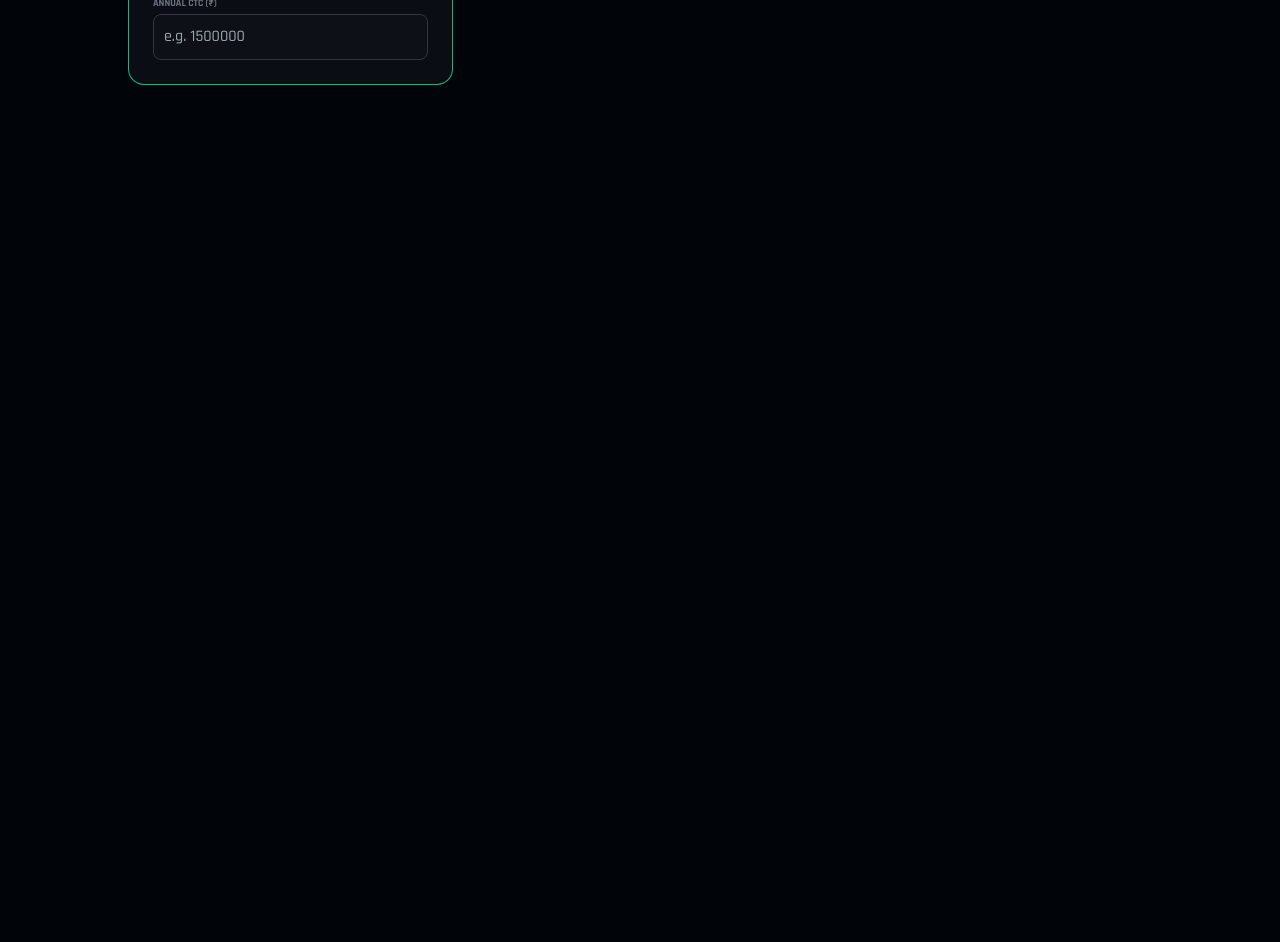
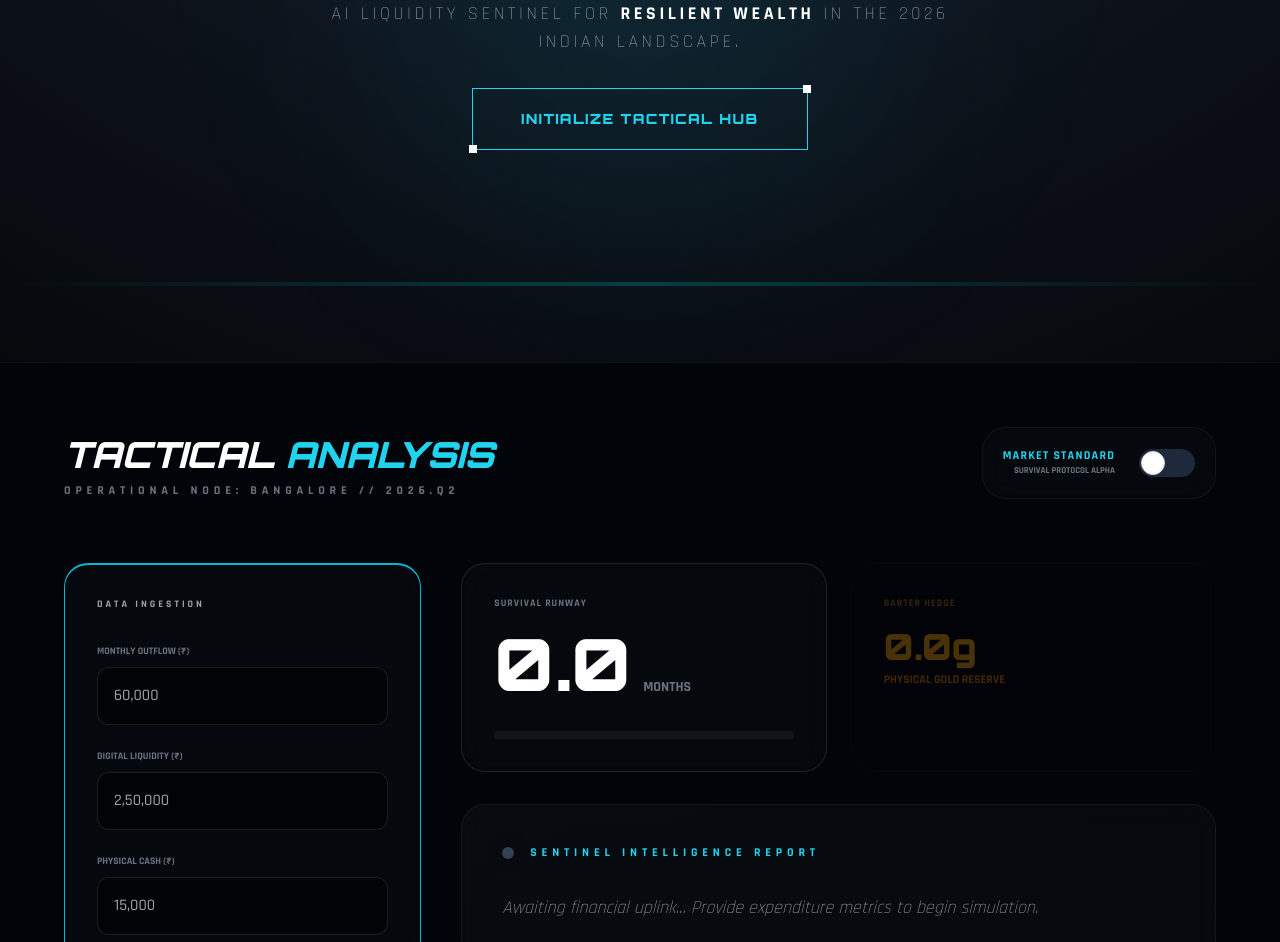
Before and after one commit to smdazamchisty-lang/Nexuspro-Financial-calculator, a plain HTML site: page index.html in a window 1280 px wide. Shown: the part 438-1380 px from the top of the page. Before the commit the page ends 800 px from the top, so only its background shows below. Drawn offline with nearby package versions, Linux system fonts and the light colour scheme.

Commit message:
Update title and styles in index.html

```diff
--- a/index.html
+++ b/index.html
@@ -2,163 +2,225 @@
 <html lang="en">
 <head>
     <meta charset="UTF-8">
-    <title>Nexus Bharat | Indian Survival Engine 2026</title>
+    <meta name="viewport" content="width=device-width, initial-scale=1.0">
+    <title>NEXUS BHARAT | The Sentinel</title>
     <script src="https://cdn.tailwindcss.com"></script>
-    <link href="https://fonts.googleapis.com/css2?family=Orbitron:wght@600&family=Rajdhani:wght@500;700&display=swap" rel="stylesheet">
+    <link href="https://fonts.googleapis.com/css2?family=Orbitron:wght@600;900&family=Rajdhani:wght@300;500;700&display=swap" rel="stylesheet">
     <style>
-        body { background: #010409; color: #e6edf3; font-family: 'Rajdhani', sans-serif; }
-        .india-glass { background: rgba(13, 17, 23, 0.8); border: 1px solid #30363d; border-radius: 16px; }
-        .crisis-border { border-top: 4px solid #ef4444 !important; background: linear-gradient(to bottom, #1a0505, #010409); }
-        .neo-input { background: #0d1117; border: 1px solid #30363d; color: white; padding: 10px; border-radius: 8px; width: 100%; }
-        .neo-input:focus { border-color: #58a6ff; outline: none; }
+        :root { --neon: #00f2ff; --war: #ff4d4d; --gold: #f59e0b; }
+        body { background: #000; color: #fff; font-family: 'Rajdhani', sans-serif; overflow-x: hidden; scroll-behavior: smooth; }
+        .font-display { font-family: 'Orbitron', sans-serif; }
+
+        /* High-Fidelity Backgrounds */
+        .hero-bg { background: radial-gradient(circle at 50% -20%, #1e293b 0%, #000 80%); }
+        .glass { background: rgba(255, 255, 255, 0.02); border: 1px solid rgba(255, 255, 255, 0.1); backdrop-filter: blur(15px); border-radius: 24px; }
+
+        /* Animations */
+        @keyframes scan { 0% { top: -10%; } 100% { top: 110%; } }
+        .scanline { width: 100%; height: 4px; background: linear-gradient(to right, transparent, var(--neon), transparent); position: absolute; animation: scan 6s linear infinite; opacity: 0.2; }
+
+        .pulse-red { animation: pulseRed 2s infinite; }
+        @keyframes pulseRed { 0% { box-shadow: 0 0 0 0 rgba(239, 68, 68, 0.4); } 70% { box-shadow: 0 0 0 20px rgba(239, 68, 68, 0); } 100% { box-shadow: 0 0 0 0 rgba(239, 68, 68, 0); } }
+
+        /* Custom Inputs */
+        .neo-input { background: rgba(0,0,0,0.6); border: 1px solid rgba(255,255,255,0.1); color: #fff; padding: 16px; border-radius: 12px; transition: 0.4s; }
+        .neo-input:focus { border-color: var(--neon); outline: none; box-shadow: 0 0 20px rgba(0, 242, 255, 0.15); }
+
+        .tab-transition { transition: all 0.6s cubic-bezier(0.4, 0, 0.2, 1); }
     </style>
 </head>
-<body class="p-4 md:p-8">
+<body class="hero-bg">
 
-    <header class="max-w-5xl mx-auto flex flex-col md:flex-row justify-between items-center mb-8 gap-4">
-        <div class="flex items-center gap-3">
-            <div class="w-10 h-10 bg-orange-500 rounded-sm flex items-center justify-center font-bold text-white italic">B</div>
+    <section id="landing" class="min-h-screen flex flex-col items-center justify-center relative p-6">
+        <div class="scanline"></div>
+        <div class="absolute top-1/2 left-1/2 -translate-x-1/2 -translate-y-1/2 w-[500px] h-[500px] bg-cyan-500/10 rounded-full blur-[120px] -z-10"></div>
+
+        <div class="text-center space-y-8 max-w-4xl">
+            <div class="inline-block px-4 py-1 border border-cyan-500/30 rounded-full bg-cyan-500/5">
+                <span class="text-[10px] font-bold tracking-[0.6em] text-cyan-400 uppercase">System Integrity: Nominal</span>
+            </div>
+
+            <h1 class="text-6xl md:text-9xl font-display font-black tracking-tighter italic">
+                NEXUS<span class="text-cyan-400">BHARAT</span>
+            </h1>
+
+            <p class="text-gray-400 text-sm md:text-lg tracking-[0.2em] font-light max-w-2xl mx-auto uppercase">
+                AI Liquidity Sentinel for <span class="text-white font-bold">Resilient Wealth</span> in the 2026 Indian Landscape.
+            </p>
+
+            <button onclick="scrollToCalc()" class="group relative px-12 py-5 font-display text-sm font-black uppercase tracking-widest border border-cyan-400 text-cyan-400 hover:bg-cyan-400 hover:text-black transition-all duration-500">
+                Initialize Tactical Hub
+                <span class="absolute -top-1 -right-1 w-2 h-2 bg-white"></span>
+                <span class="absolute -bottom-1 -left-1 w-2 h-2 bg-white"></span>
+            </button>
+        </div>
+    </section>
+
+    <section id="calculator" class="min-h-screen p-6 md:p-16 border-t border-white/5 bg-[#010409]">
+        <div class="max-w-7xl mx-auto">
+
+            <div class="flex flex-col md:flex-row justify-between items-start md:items-end mb-16 gap-8">
                 <div>
-                <h1 class="text-xl font-bold tracking-tight uppercase">Nexus<span id="header_title" class="text-emerald-500 ml-1">Bharat</span></h1>
-                <p class="text-[9px] text-gray-500 font-bold tracking-widest uppercase">RBI AA-Compliant Survival Logic</p>
+                    <h2 class="text-4xl font-display font-bold uppercase italic">Tactical <span class="text-cyan-400">Analysis</span></h2>
+                    <p class="text-xs text-gray-500 font-bold tracking-[0.4em] uppercase mt-2">Operational Node: Bangalore // 2026.Q2</p>
+                </div>
+
+                <div class="glass p-5 flex items-center gap-6 border-white/5">
+                    <div class="text-right">
+                        <p id="mode-text" class="text-xs font-black text-cyan-400 uppercase tracking-widest">Market Standard</p>
+                        <p class="text-[9px] text-gray-500 uppercase font-bold">Survival Protocol Alpha</p>
+                    </div>
+                    <label class="relative inline-flex items-center cursor-pointer">
+                        <input type="checkbox" id="crisis-toggle" onchange="runCrisisLogic()" class="sr-only peer">
+                        <div class="w-14 h-7 bg-slate-800 peer-focus:outline-none rounded-full peer peer-checked:after:translate-x-full peer-checked:after:border-white after:content-[''] after:absolute after:top-[2px] after:left-[2px] after:bg-white after:border-gray-300 after:border after:rounded-full after:h-6 after:w-6 after:transition-all peer-checked:bg-red-600"></div>
+                    </label>
                 </div>
             </div>
-        <div class="flex items-center gap-4 india-glass px-5 py-2">
-            <span class="text-[10px] font-bold uppercase text-gray-400">War/Crisis Protocol</span>
-            <input type="checkbox" id="war_toggle" onchange="toggleWar()" class="w-10 h-5 bg-gray-700 rounded-full appearance-none checked:bg-red-600 cursor-pointer transition relative">
-        </div>
-    </header>
 
-    <main class="max-w-5xl mx-auto grid grid-cols-1 lg:grid-cols-12 gap-6">
+            <div class="grid grid-cols-1 lg:grid-cols-12 gap-10">
 
-        <aside class="lg:col-span-4 space-y-4">
-            <div id="input_card" class="india-glass p-6 border-t-4 border-emerald-500 transition-all">
-                <h3 class="text-xs font-bold text-gray-400 uppercase mb-5">Step 1: Discover Assets</h3>
-                <div class="space-y-4">
+                <div class="lg:col-span-4 space-y-6">
+                    <div id="input-card" class="glass p-8 border-t-2 border-cyan-500 tab-transition">
+                        <h3 class="text-[10px] font-black text-gray-400 uppercase tracking-[0.3em] mb-8">Data Ingestion</h3>
+                        <div class="space-y-6">
                             <div>
-                        <label class="text-[10px] font-bold text-gray-500 uppercase">Monthly Essential Spend (₹)</label>
-                        <input type="number" id="in_burn" oninput="run()" class="neo-input" placeholder="e.g. 45000">
+                                <label class="text-[10px] font-bold text-gray-500 uppercase mb-2 block">Monthly Outflow (₹)</label>
+                                <input type="number" id="in-spend" oninput="analyze()" class="neo-input w-full" placeholder="60,000">
                             </div>
                             <div>
-                        <label class="text-[10px] font-bold text-gray-500 uppercase">Bank/UPI Balances (₹)</label>
-                        <input type="number" id="in_digital" oninput="run()" class="neo-input" placeholder="e.g. 500000">
+                                <label class="text-[10px] font-bold text-gray-500 uppercase mb-2 block">Digital Liquidity (₹)</label>
+                                <input type="number" id="in-digital" oninput="analyze()" class="neo-input w-full" placeholder="2,50,000">
                             </div>
                             <div>
-                        <label class="text-[10px] font-bold text-gray-500 uppercase">Physical Cash (Home) (₹)</label>
-                        <input type="number" id="in_hand" oninput="run()" class="neo-input" placeholder="e.g. 10000">
+                                <label class="text-[10px] font-bold text-gray-500 uppercase mb-2 block">Physical Cash (₹)</label>
+                                <input type="number" id="in-physical" oninput="analyze()" class="neo-input w-full" placeholder="15,000">
                             </div>
-                    <div>
-                        <label class="text-[10px] font-bold text-gray-500 uppercase">Annual CTC (₹)</label>
-                        <input type="number" id="in_income" oninput="run()" class="neo-input" placeholder="e.g. 1500000">
-                    </div>
-                </div>
-            </div>
-        </aside>
-
-        <section class="lg:col-span-8 space-y-6">
-            <div class="grid grid-cols-1 md:grid-cols-2 gap-4">
-                <div class="india-glass p-6">
-                    <h4 class="text-[10px] font-bold text-gray-500 uppercase">Survival Runway</h4>
-                    <div class="flex items-baseline gap-2 mt-1">
-                        <span id="out_runway" class="text-5xl font-bold text-white">0.0</span>
-                        <span class="text-[10px] font-bold text-gray-500 uppercase">Months</span>
-                    </div>
-                    <div class="w-full bg-gray-800 h-1 mt-4 rounded-full overflow-hidden">
-                        <div id="runway_bar" class="h-full bg-emerald-500 transition-all duration-700" style="width: 0%"></div>
-                    </div>
-                </div>
-                <div class="india-glass p-6">
-                    <h4 class="text-[10px] font-bold text-gray-500 uppercase">Estimated Tax (2026)</h4>
-                    <div class="flex items-baseline gap-2 mt-1">
-                        <span class="text-2xl font-bold text-indigo-400">₹</span>
-                        <span id="out_tax" class="text-4xl font-bold text-white">0</span>
                         </div>
                     </div>
                 </div>
 
-            <div class="india-glass p-8">
-                <div class="flex items-center justify-between mb-6">
-                    <h3 id="report_title" class="text-xs font-bold uppercase tracking-widest text-emerald-400">Tactical Wealth Report</h3>
-                    <span id="status_badge" class="text-[9px] font-black px-3 py-1 bg-gray-800 rounded text-gray-500">STANDBY</span>
+                <div class="lg:col-span-8 space-y-8">
+                    <div class="grid grid-cols-1 md:grid-cols-2 gap-6">
+                        <div class="glass p-8 relative overflow-hidden">
+                            <h4 class="text-[10px] font-black text-gray-500 uppercase tracking-widest">Survival Runway</h4>
+                            <div class="flex items-baseline gap-3 mt-4">
+                                <span id="out-runway" class="text-7xl font-display font-black">0.0</span>
+                                <span class="text-sm font-bold text-gray-500 uppercase">Months</span>
                             </div>
-                <div id="report_text" class="text-sm text-gray-400 leading-relaxed italic">
-                    Analyze your liquidity across digital and physical nodes to generate a roadmap.
+                            <div class="w-full bg-white/5 h-2 mt-8 rounded-full overflow-hidden">
+                                <div id="bar-runway" class="h-full bg-cyan-400 tab-transition" style="width: 0%"></div>
+                            </div>
                         </div>
 
-                <div id="gold_section" class="hidden mt-6 pt-6 border-t border-gray-800">
-                    <div class="flex justify-between items-center">
-                        <span class="text-[10px] font-bold text-orange-400 uppercase">War-Time Barter Reserve</span>
-                        <span id="gold_val" class="text-xl font-bold text-white">0.0g Gold</span>
+                        <div id="gold-card" class="glass p-8 border-white/5 opacity-30 transition-all duration-700">
+                            <h4 class="text-[10px] font-black text-amber-500/70 uppercase tracking-widest">Barter Hedge</h4>
+                            <div class="mt-4">
+                                <span id="out-gold" class="text-4xl font-display font-black text-amber-500">0.0g</span>
+                                <span class="text-xs font-bold text-amber-600 block mt-1 uppercase">Physical Gold Reserve</span>
                             </div>
                         </div>
                     </div>
+
+                    <div class="glass p-10 min-h-[300px] border-white/5 relative bg-gradient-to-br from-white/[0.01] to-transparent">
+                        <div class="flex items-center gap-4 mb-8">
+                            <div id="status-light" class="w-3 h-3 rounded-full bg-slate-700 shadow-[0_0_15px_rgba(0,0,0,0.5)]"></div>
+                            <h3 id="report-title" class="text-xs font-black uppercase tracking-[0.4em] text-cyan-400">Sentinel Intelligence Report</h3>
+                        </div>
+
+                        <div id="report-text" class="text-lg text-gray-400 leading-relaxed font-light italic">
+                            Awaiting financial uplink... Provide expenditure metrics to begin simulation.
+                        </div>
+
+                        <div id="action-footer" class="mt-12 pt-8 border-t border-white/5 hidden">
+                            <div class="flex flex-wrap gap-4">
+                                <div class="px-4 py-2 bg-cyan-500/10 border border-cyan-500/20 rounded text-[10px] font-bold uppercase text-cyan-400">Tax Compliant (2026)</div>
+                                <div class="px-4 py-2 bg-amber-500/10 border border-amber-500/20 rounded text-[10px] font-bold uppercase text-amber-400">Liquidity Focused</div>
+                            </div>
+                        </div>
+                    </div>
+                </div>
+
+            </div>
+        </div>
     </section>
-    </main>
 
     <script>
-        let isWar = false;
-
-        function toggleWar() {
-            isWar = document.getElementById('war_toggle').checked;
-            const inputCard = document.getElementById('input_card');
-            const title = document.getElementById('header_title');
-            const reportTitle = document.getElementById('report_title');
-            const goldSec = document.getElementById('gold_section');
-
-            if(isWar) {
-                inputCard.classList.add('crisis-border');
-                title.innerText = "CRISIS"; title.className = "text-red-500 ml-1 animate-pulse";
-                reportTitle.className = "text-xs font-bold uppercase tracking-widest text-red-500";
-                goldSec.classList.remove('hidden');
-            } else {
-                inputCard.classList.remove('crisis-border');
-                title.innerText = "Bharat"; title.className = "text-emerald-500 ml-1";
-                reportTitle.className = "text-xs font-bold uppercase tracking-widest text-emerald-400";
-                goldSec.classList.add('hidden');
-            }
-            run();
+        function scrollToCalc() {
+            document.getElementById('calculator').scrollIntoView({ behavior: 'smooth' });
         }
 
-        function run() {
-            const burn = parseFloat(document.getElementById('in_burn').value) || 0;
-            const digital = parseFloat(document.getElementById('in_digital').value) || 0;
-            const hand = parseFloat(document.getElementById('in_hand').value) || 0;
-            const income = parseFloat(document.getElementById('in_income').value) || 0;
+        let isCrisis = false;
 
-            const totalLiquid = digital + hand;
-            const runway = burn > 0 ? (totalLiquid / burn).toFixed(1) : 0;
+        function runCrisisLogic() {
+            isCrisis = document.getElementById('crisis-toggle').checked;
+            const card = document.getElementById('input-card');
+            const goldCard = document.getElementById('gold-card');
+            const modeText = document.getElementById('mode-text');
+            const title = document.getElementById('report-title');
 
-            // Tax: India New Regime 2026 (75k Std Deduction + 12L zero-tax slab)
-            let taxable = Math.max(0, income - 75000);
-            let tax = 0;
-            if(taxable > 1200000) {
-                if(taxable > 400000) tax += Math.min(400000, taxable - 400000) * 0.05;
-                if(taxable > 800000) tax += Math.min(400000, taxable - 800000) * 0.10;
-                if(taxable > 1200000) tax += (taxable - 1200000) * 0.15;
-                tax *= 1.04;
+            if(isCrisis) {
+                card.classList.remove('border-cyan-500');
+                card.classList.add('border-red-600', 'pulse-red');
+                goldCard.classList.remove('opacity-30');
+                goldCard.classList.add('opacity-100', 'border-amber-500/30');
+                modeText.innerText = "CRISIS PROTOCOL";
+                modeText.className = "text-xs font-black text-red-500 uppercase tracking-widest animate-pulse";
+                title.className = "text-xs font-black uppercase tracking-[0.4em] text-red-500";
+            } else {
+                card.classList.remove('border-red-600', 'pulse-red');
+                card.classList.add('border-cyan-500');
+                goldCard.classList.add('opacity-30');
+                goldCard.classList.remove('opacity-100', 'border-amber-500/30');
+                modeText.innerText = "Market Standard";
+                modeText.className = "text-xs font-black text-cyan-400 uppercase tracking-widest";
+                title.className = "text-xs font-black uppercase tracking-[0.4em] text-cyan-400";
+            }
+            analyze();
         }
 
-            document.getElementById('out_runway').innerText = runway;
-            document.getElementById('out_tax').innerText = Math.round(tax).toLocaleString('en-IN');
+        function analyze() {
+            const spend = parseFloat(document.getElementById('in-spend').value) || 0;
+            const digital = parseFloat(document.getElementById('in-digital').value) || 0;
+            const physical = parseFloat(document.getElementById('in-physical').value) || 0;
+            const total = digital + physical;
 
-            const bar = document.getElementById('runway_bar');
-            const target = isWar ? 12 : 6;
-            bar.style.width = Math.min((runway/target)*100, 100) + "%";
-            bar.style.backgroundColor = runway < target ? "#ef4444" : "#10b981";
+            // AI Simulation Logic: Crisis reduces spend to 70% (essentials only)
+            const burn = isCrisis ? (spend * 0.7) : spend;
+            const runway = burn > 0 ? (total / burn).toFixed(1) : 0;
 
-            const goldVal = isWar ? (totalLiquid * 0.12 / 8200).toFixed(1) : 0;
-            document.getElementById('gold_val').innerText = goldVal + "g Physical Gold";
+            document.getElementById('out-runway').innerText = runway;
+            const bar = document.getElementById('bar-runway');
+            const target = isCrisis ? 12 : 6;
 
-            const report = document.getElementById('report_text');
-            const badge = document.getElementById('status_badge');
+            bar.style.width = Math.min((runway / target) * 100, 100) + "%";
+            bar.style.background = runway < target ? "#ef4444" : "#22d3ee";
 
-            if(totalLiquid > 0) {
-                if(isWar) {
-                    badge.innerText = "HIGH RISK"; badge.className = "text-[9px] font-black px-3 py-1 bg-red-900/30 rounded text-red-500";
-                    report.innerHTML = `<b>Tactical Directive:</b> Your physical cash on hand covers only ${(hand/burn).toFixed(1)} months. In war circumstances, UPI/Digital nodes may fail. <b>Action:</b> Withdraw ₹${Math.max(0, (burn*3)-hand).toLocaleString()} as physical notes and convert surplus into ${goldVal}g of gold coins for barter.`;
+            // Physical Gold Math (15% Hedge for War)
+            const gold = isCrisis ? (total * 0.15 / 8400).toFixed(1) : 0;
+            document.getElementById('out-gold').innerText = gold + "g";
+
+            const report = document.getElementById('report-text');
+            const light = document.getElementById('status-light');
+            const footer = document.getElementById('action-footer');
+
+            if(total > 0) {
+                footer.classList.remove('hidden');
+                if(isCrisis) {
+                    light.className = "w-3 h-3 rounded-full bg-red-600 pulse-red";
+                    report.innerHTML = `
+                        <div class="space-y-4 not-italic">
+                            <p class="text-red-100 font-bold tracking-tight text-2xl">⚠️ SYSTEM ALERT: DIGITAL FRAGILITY</p>
+                            <p class="text-gray-400 text-base">UPI and Net Banking systems are compromised in simulation. Your physical cash (₹${physical.toLocaleString('en-IN')}) provides only <b>${(physical/burn).toFixed(1)} months</b> of autonomy.</p>
+                            <p class="text-white text-base border-l-2 border-red-600 pl-4"><b>STRATEGIC MOVE:</b> Withdraw ₹${Math.max(0, (burn*3)-physical).toLocaleString('en-IN')} as physical notes. Allocate surplus into physical assets (${gold}g gold) for barter-level trade.</p>
+                        </div>`;
                 } else {
-                    badge.innerText = "NORMAL"; badge.className = "text-[9px] font-black px-3 py-1 bg-emerald-900/30 rounded text-emerald-500";
-                    report.innerHTML = `<b>Market Directive:</b> Your liquidity is stable. Keep 1 month of burn in Savings for UPI. Move the investable surplus of ₹${Math.max(0, digital-burn).toLocaleString()} to a <b>Liquid Fund</b> (e.g., HDFC or ICICI Liquid) for 6.7% annualized returns.`;
+                    light.className = "w-3 h-3 rounded-full bg-emerald-500 shadow-[0_0_15px_#10b981]";
+                    report.innerHTML = `
+                        <div class="space-y-4 not-italic">
+                            <p class="text-cyan-400 font-bold tracking-tight text-2xl">OPTIMIZED FOR GROWTH</p>
+                            <p class="text-gray-400 text-base">Your current runway is <b>${runway} months</b>. Capital efficiency is prioritized. Digital nodes are stable.</p>
+                            <p class="text-white text-base border-l-2 border-cyan-400 pl-4"><b>STRATEGIC MOVE:</b> Maintain ₹${Math.round(spend*1.5).toLocaleString('en-IN')} in bank for UPI/EMI. Move ₹${Math.max(0, digital-(spend*1.5)).toLocaleString('en-IN')} to a <b>Liquid Arbitrage Fund</b> for 6.8% yields.</p>
+                        </div>`;
                 }
             }
         }
```
Lines whose indentation alone changed are shown as unchanged.
